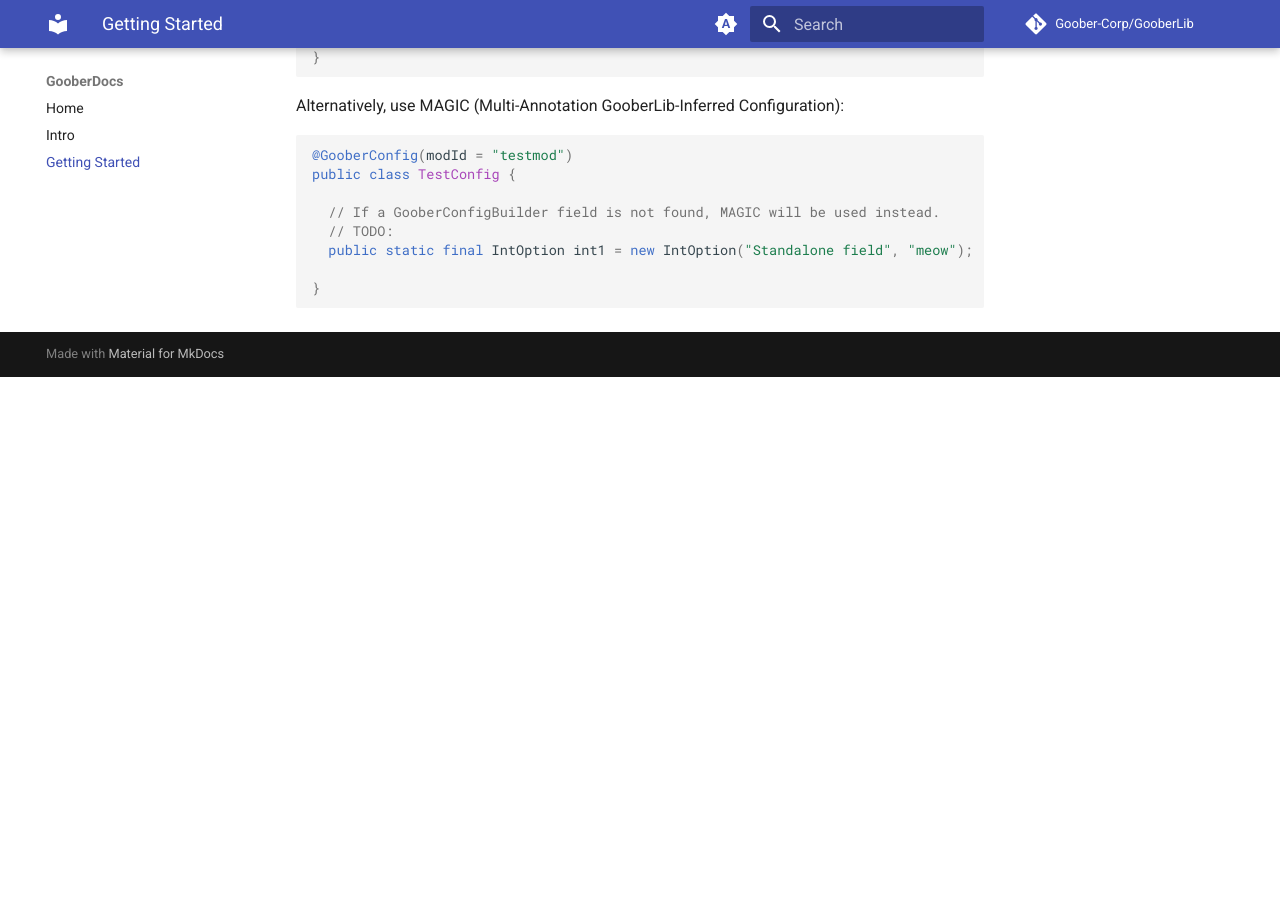
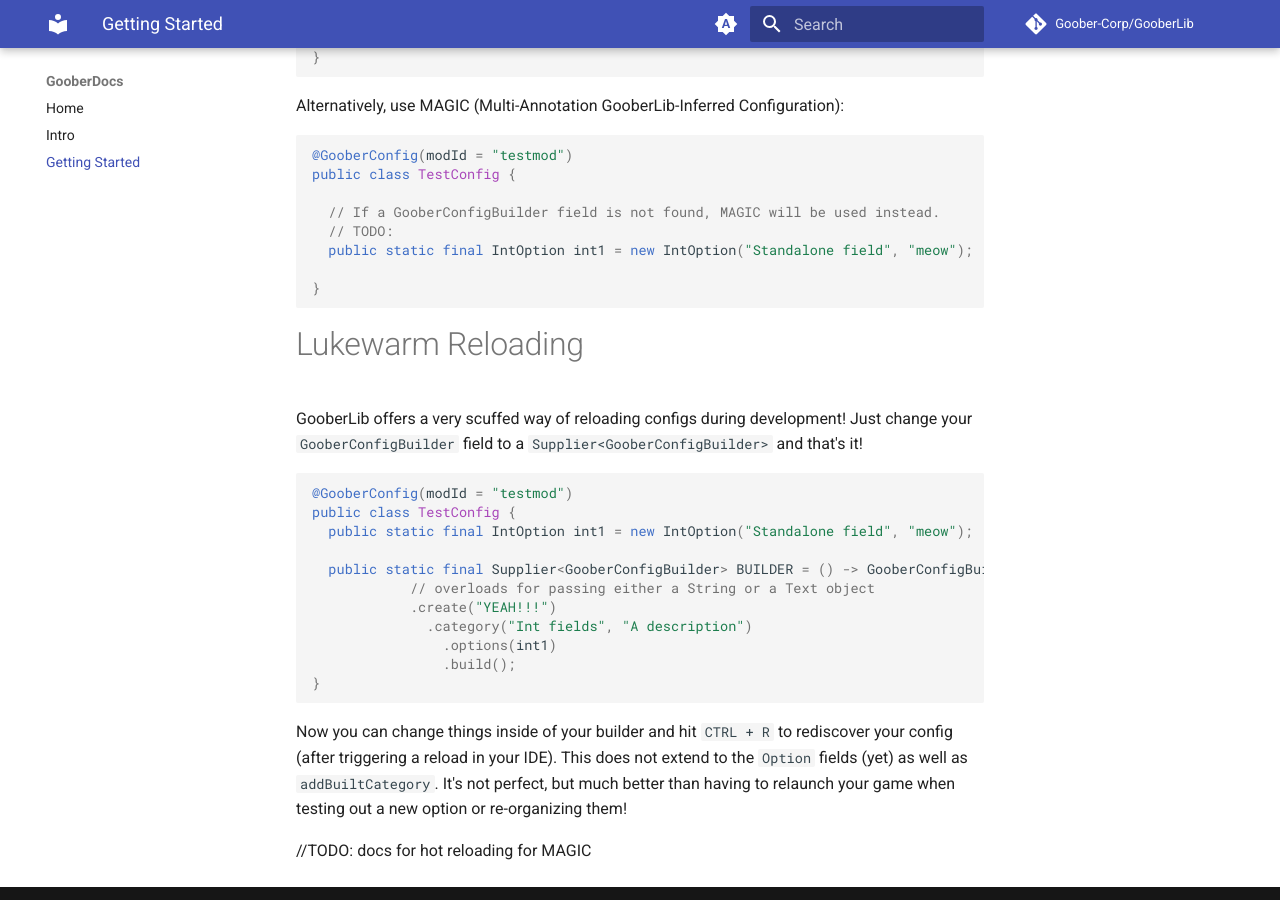
Before and after one commit to Goober-Corp/GooberDocs, an MkDocs documentation site: the page built from docs/setup.md, in a window 1280 px wide and 900 px high, scrolled down 878 px. Built offline with MkDocs 1.6.1 and Material for MkDocs 9.7.7, drawn with Linux system fonts in a browser that asks for light colours; comment, search, counter and statistics services are not loaded; before the commit the page ends 1255 px from its top, so only the background shows below that.

Commit message:
lukewarm reloading

````diff
--- a/docs/setup.md
+++ b/docs/setup.md
@@ -63,3 +63,25 @@ public class TestConfig {
 
 }
 ```
+
+# Lukewarm Reloading
+
+GooberLib offers a very scuffed way of reloading configs during development! Just change your `GooberConfigBuilder` field to a `Supplier<GooberConfigBuilder>` and that's it!
+
+```java
+@GooberConfig(modId = "testmod")
+public class TestConfig {
+  public static final IntOption int1 = new IntOption("Standalone field", "meow");
+
+  public static final Supplier<GooberConfigBuilder> BUILDER = () -> GooberConfigBuilder
+            // overloads for passing either a String or a Text object
+            .create("YEAH!!!")
+              .category("Int fields", "A description")
+                .options(int1)
+                .build();
+}
+```
+
+Now you can change things inside of your builder and hit `CTRL + R` to rediscover your config (after triggering a reload in your IDE). This does not extend to the `Option` fields (yet) as well as `addBuiltCategory`. It's not perfect, but much better than having to relaunch your game when testing out a new option or re-organizing them!
+
+//TODO: docs for hot reloading for MAGIC
````
